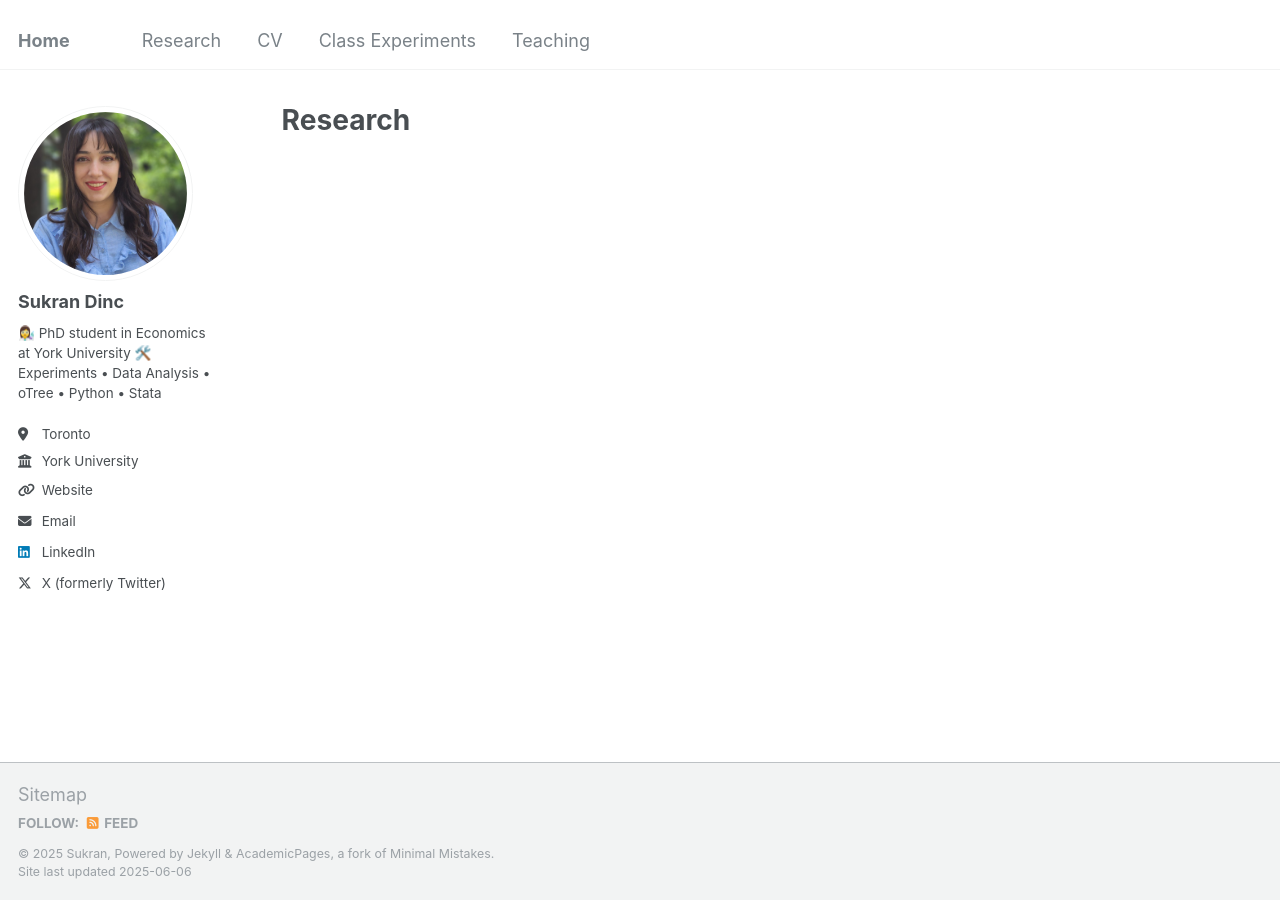
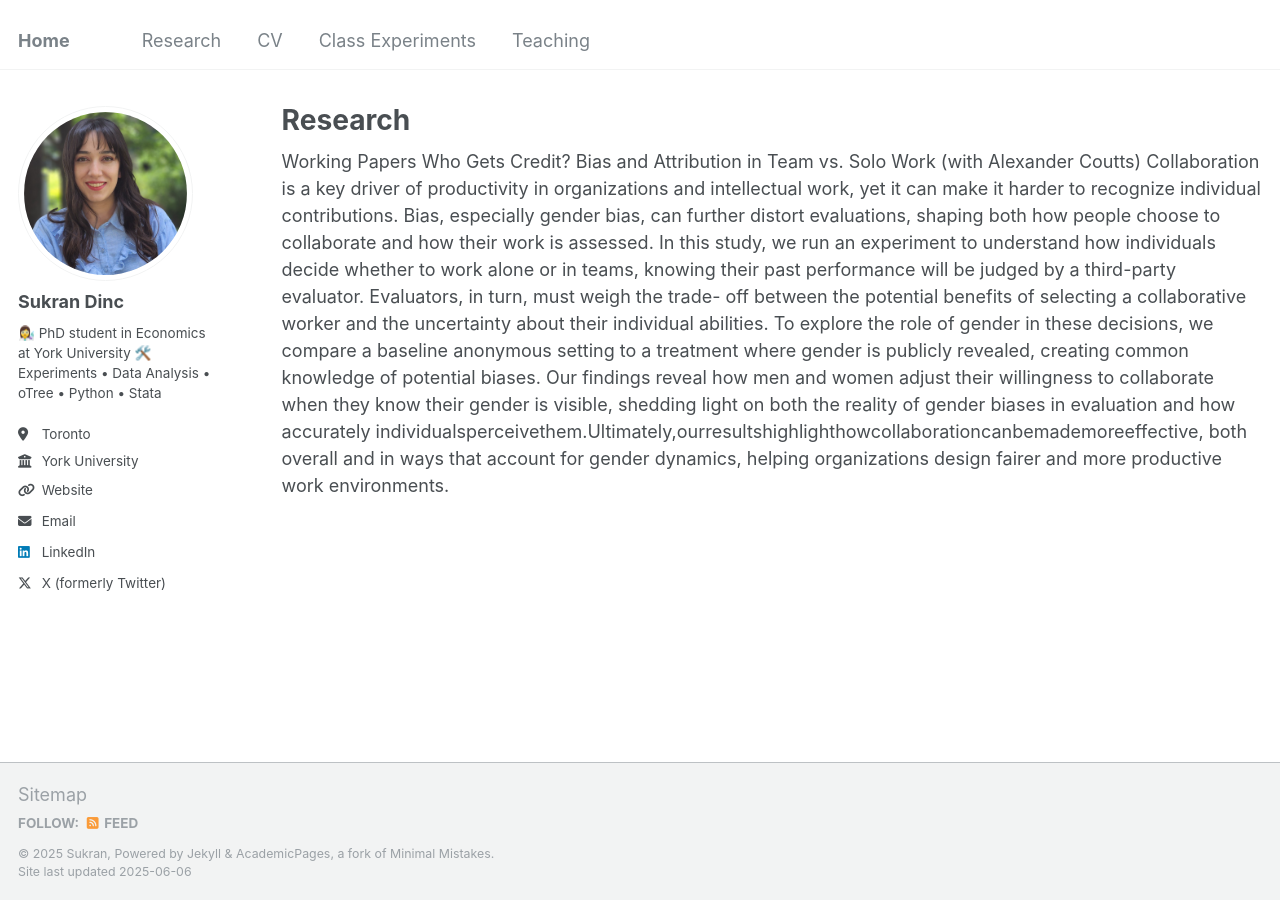
Before and after one commit to sukrandinc/sukrandinc.github.io, a Jekyll site: the page built from _pages/publications.html, in a window 1280 px wide. Built offline with Jekyll 4.4.1, drawn with Linux system fonts in a browser that asks for light colours.

Commit message:
Update publications.html

```diff
--- a/_pages/publications.html
+++ b/_pages/publications.html
@@ -4,3 +4,24 @@ title: "Research"
 permalink: /publications/
 author_profile: true
 ---
+
+
+
+
+Working Papers
+Who Gets Credit? Bias and Attribution in Team vs. Solo Work
+(with Alexander Coutts)
+
+Collaboration is a key driver of productivity in organizations and intellectual work, yet it can make it
+harder to recognize individual contributions. Bias, especially gender bias, can further distort evaluations,
+shaping both how people choose to collaborate and how their work is assessed. In this study, we run
+an experiment to understand how individuals decide whether to work alone or in teams, knowing their
+past performance will be judged by a third-party evaluator. Evaluators, in turn, must weigh the trade-
+off between the potential benefits of selecting a collaborative worker and the uncertainty about their
+individual abilities. To explore the role of gender in these decisions, we compare a baseline anonymous
+setting to a treatment where gender is publicly revealed, creating common knowledge of potential biases.
+Our findings reveal how men and women adjust their willingness to collaborate when they know their
+gender is visible, shedding light on both the reality of gender biases in evaluation and how accurately
+individualsperceivethem.Ultimately,ourresultshighlighthowcollaborationcanbemademoreeffective,
+both overall and in ways that account for gender dynamics, helping organizations design fairer and more
+productive work environments.
```
